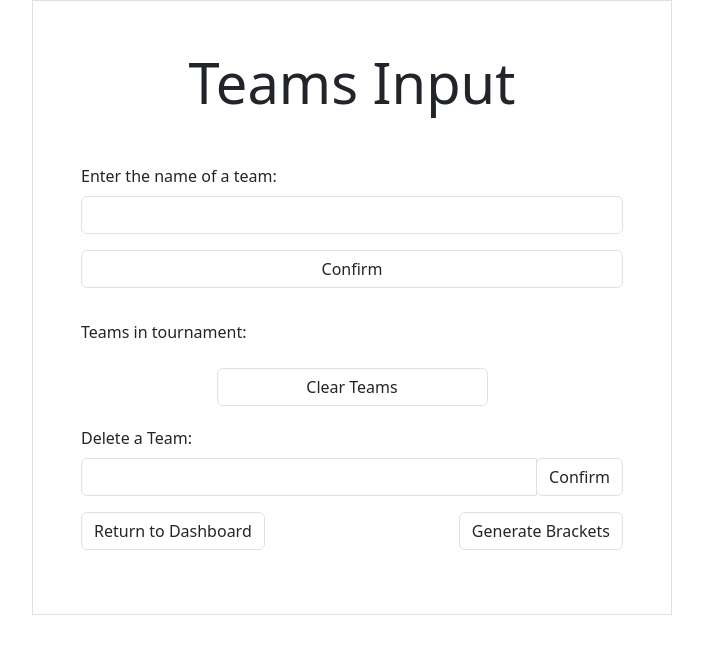
After one commit to Ben-Wright-23/NEA-Project, a Flask app: template templates/teamsInput.html in a window 1280 px wide. The commit adds this page. Shown: the top 654 px of the page, without its empty margins (288-991 px from the left). Run offline with Flask 3, Linux system fonts and the light colour scheme; the template is opened without the code that fills it, so the values that code supplies are empty.

Commit message:
Created commented teams input html page

```diff
--- a/templates/deleteAccount.html
+++ b/templates/deleteAccount.html
@@ -16,11 +16,11 @@
     <h1 class = "display-4 text-center mb-5 text-dark">Delete Account</h1>
     <!-- Creates the main heading, with it in the centre and a margin at the bottom of 5 to again make the design more sleek. -->
     <form action = "/deleteUser" method = "post">
-        <!-- Creates the form that users can make inputs into. Sends inputs to the /authenticate route -->
+        <!-- Creates the form that users can make inputs into. Sends inputs to the /deleteUser route -->
         <div class = "mb-3">
             <label class = "form-label text-dark" for = "username">Enter your username to confirm account deletion: </label>
             <input class = "form-control" type="text" name="username" id="username" required>
-            <!-- Creates a labelled username confrimation input box. -->
+            <!-- Creates a labelled username confirmation input box. -->
         </div>
 
         <div>
--- /dev/null
+++ b/templates/teamsInput.html
@@ -0,0 +1,85 @@
+<!DOCTYPE html>
+<html lang="en">
+<head>
+    <meta charset="UTF-8">
+    <meta name="viewport" content="width=device-width, initial-scale=1.0">
+    <title>Teams Input</title>
+    <!-- Title -->
+    <link href="https://cdn.jsdelivr.net/npm/bootstrap@5.3.3/dist/css/bootstrap.min.css" rel="stylesheet" integrity="sha384-QWTKZyjpPEjISv5WaRU9OFeRpok6YctnYmDr5pNlyT2bRjXh0JMhjY6hW+ALEwIH" crossorigin="anonymous">
+    <!-- Imports bootstrap CSS module -->
+</head>
+<body>
+    <div class = "container border p-5 w-50">
+    <!-- Contain everything within the division in a box on the page, percentage sizes will work off this. -->
+    <!-- Has 5 padding to create a sleeker look and a width of 50 fits the box well. -->
+    <h1 class = "display-4 text-center mb-5 text-dark">Teams Input</h1>
+    <!-- Creates the main heading, with it in the centre and a margin at the bottom of 5 to again make the design more sleek. -->
+    <form action = "/teamsInput" method = "post">
+        <!-- Creates the form that users can make inputs into. Sends inputs to the /teamsInput route -->
+        <div class = "mb-3">
+            <label class = "form-label text-dark" for = "teamNames">Enter the name of a team: </label>
+            <input class = "form-control" type="text" name="teamNames" id="teamNames">
+            <!-- Creates a labelled team input box -->
+        </div>
+
+        <div class = "mb-1">
+            <input class="btn w-100 mb-3 border" type="submit" value="Confirm">
+            <!-- Creates a confirm button for the teams input -->
+        </div>
+    </form>
+    <div class = "mb-3">
+        {{error}}
+        <!-- Displays any team input errors -->
+    </div>
+
+    <div class = "mb-3">
+        <label class = "form-label text-dark" for = "teamNames">Teams in tournament: </label><br>
+        <!-- Creates Label to display a heading for the list of teams in the tournament -->
+
+            <div class = "mb-3">
+                <ol class="list-group list-group-numbered">
+                    <!-- Creates an ordered list for the teams -->
+                        {% for i in (session["Teams"]) %}
+                        <li class="list-group-item">{{i}}</li>
+                        {%endfor%}
+                        <!-- Displays every team in order from the session for teams which is set from the teams list in the tournamentCreation file -->
+                </ol>
+
+            </div>
+    </div>
+
+    <form action = "/clearTeams" method = "post">
+        <div class = "mb-1 text-center">
+            <input class="btn w-50 mb-3 border" type="submit" value="Clear Teams" name="clearTeams" id="clearTeams">
+            <!-- Creates the clear teams button, and is linked to the clear teams function in the tournamentCreation file -->
+        </div>
+    </form>
+
+    <form action = "/teamDeletion" method = "post">
+        <!-- Form is linked to teamDeletion function in tournamentCreation file-->
+        <label class = "form-label text-dark" for = "teamDeletion">Delete a Team: </label>
+        <div class="input-group mb-3">
+            <input type="text" class="form-control" name="teamDeletion" id="teamDeletion">
+            <div class="input-group-append">
+            <button class="btn border" type="submit">Confirm</button>
+            </div>
+            <!-- Creates an input box in which teams entered will be removed from the teams list and session -->
+            <!-- Confirm button attached to input box for sleek look -->
+        </div>
+    </form>
+
+    <div class = "mb-3">
+        {{error2}}
+        <!-- Displays any error with individual deletion of teams -->
+    </div>
+
+    <div style= "display: flex; justify-content: space-between;">
+        <p><a class = "btn link-dark border " href = "/dashboard">Return to Dashboard</a></p>
+        <p><a class = "btn link-dark border  " href = "/bracketView">Generate Brackets</a></p>
+        <!-- Creates the redirects to the dashboard and bracket viewing pages, while allowing the to be displayed alongside eachother to match my wireframe design -->
+    </div>
+
+    </div>
+
+</body>
+</html>
```
